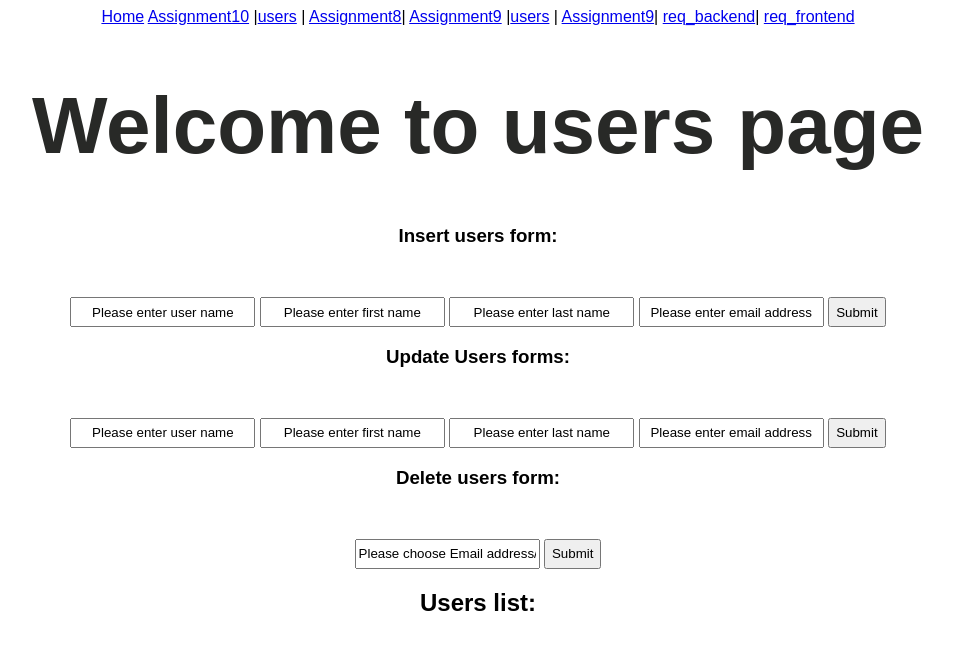
After one commit to OmricGit/Arsenis_part, a Flask app: page /insert in a window 1280 px wide. The commit adds this page. Shown: the top 650 px of the page, without its empty margins (162-1115 px from the left). Run offline with Flask 2, Linux system fonts and the light colour scheme.

Commit message:
Exercise 10

```diff
--- /dev/null
+++ b/Assignment10/static/css/Assignment10.css
@@ -0,0 +1,275 @@
+@keyframes mobile {
+    from {background-color:var(--likeBeige) ;}
+    to {background-color: var(--tchelet);}
+    }
+
+* {
+    box-sizing: border-box;
+    font-family: sans-serif;
+    text-align: center;
+
+  }
+
+  body {
+
+   font-family: sans-serif;
+   place-items:center ;
+  }
+  button{
+    height: 100%;
+    font-size: 20px;
+    background-color: rgb(255, 255, 255);
+    animation-name: blink ;
+    animation-duration: 5s;
+    animation-iteration-count: 3;
+}
+  :root {
+    --blues: #4729ee82;
+    --blackish: #1b1b18;
+    --greyblack: #282927;
+    --oceangreen: #0ddb97;
+    --tchelet: #0db8d6;
+    --likeBeige: #f8f8da;
+    --eggplant: #cf08ae ;
+}
+
+
+ h1{
+     text-align: center;
+     font-size: 80px;
+     color: var(--greyblack);
+     font-weight: bold;
+  }
+
+
+
+  /* Style the header */
+  .header {
+    grid-area: header;
+    background-color:rgba(110, 135, 139, 0.2);
+    padding: 10px;
+    text-align: center;
+    font-size: 35px;
+    border: solid 2px;
+    font-style:oblique;
+    font-weight: bold;
+
+
+  }
+
+  /* The grid container */
+  .grid-container {
+    display: grid;
+    grid-template-areas:
+      'header header header header header header '
+      'Education Education Army Army Employment Employment'
+      'Skills Skills Languages Languages Volunteering Volunteering'
+      'contact contact contact contact contact contact';
+
+  }
+
+  .Education,
+  .Army,
+  .Employment,
+  .Volunteering,
+  .Skills,
+  .Languages,
+  .Volunteering {
+    padding: 10px;
+    height: 100px;
+    width: 415px;
+    text-align: center;
+    border: solid 2px;
+    font-family: sans-serif;
+    font-size: 20px;
+    background-color:rgba(255, 255,255, 0.2);
+    font-weight: bold;
+  }
+
+
+  img.grid-container {
+    height: 50px;
+    width: 50px;
+  }
+
+    /* define the style of the top left column */
+  .Education {
+    grid-area: Education;
+    place-items:center ;
+
+  }
+
+    /* define the style of the top middle column and so on */
+    .Army {
+    grid-area: Army;
+
+  }
+
+  .Employment {
+    grid-area: Employment;
+
+  }
+
+  .Skills{
+    grid-area: Skills;
+
+  }
+
+  .Languages{
+    grid-area: Languages;
+
+  }
+
+  .Volunteering{
+    grid-area: Volunteering;
+
+  }
+  #linkedin {
+      text-align: center;
+      align-items: center;
+      height: 20vh;
+      width: 25vh;
+
+  }
+
+
+  /* Define the style of the footer */
+  .Contact {
+    grid-area: contact;
+    background-color:var(--likeBeige);
+    padding: 10px;
+    text-align: center;
+    background-size: cover;
+    background-position:center;
+    font-family: sans-serif;
+    border: solid 2px;
+  }
+
+form{
+  margin-top: 50px;
+  transition: all 4s ease-in-out;
+}
+.form-style{
+  width: 500px;
+  background: transparent;
+  border: none;
+  outline: none;
+  border-bottom: 1px solid var(--blackish);
+  color: var(--blackish);
+  font-size: 18px;
+  margin-bottom: 16px;
+}
+
+input{
+  height: 30px;
+}
+
+form .submit {
+  margin-bottom: 20px;
+  background-color: rgba(255, 255,255, 0.2);
+  font-size: 20px;
+  border-radius: 20px;
+  letter-spacing: 2px;
+  height: 50px;
+  border: solid ;
+}
+
+form .submit:hover{
+  background-color: var(--oceangreen);
+  cursor: pointer;
+  color:black;
+}
+
+::placeholder {
+  color:black;
+  font-family: sans-serif;
+}
+
+.line {
+  position: relative;
+  top: 8%;
+  width: 16em;
+  margin: 0 auto;
+  border-right: 2px solid var(--blackish);
+  font-size: 200%;
+  text-align: center;
+  white-space: normal;
+  overflow: hidden;
+  transform: translateY(-50%);
+  font-family: sans-serif;
+  color:black;
+}
+
+.anim-typewriter {
+  animation: typewriter 4s steps(40) 4s 5 normal both,
+  blinkTextCursor 500ms steps(10)  infinite normal;
+  animation-direction: alternate;
+
+}
+
+@keyframes typewriter {
+  from {
+        width: 0;
+  }
+  to {
+        width: 7em;
+  }}
+
+@keyframes blinkTextCursor {
+  from {
+        border-right-color: rgba(10, 0, 0, 0.75);
+  }
+  to {
+        border-right-color: transparent;
+  }
+}
+
+
+  /* Responsive layout - makes the three columns stack on top of each other instead of next to each other */
+  @media (max-width: 700px) {
+    .grid-container  {
+      grid-template-areas:
+      'header header header header header header '
+      'Education Education Education Army Army Army'
+      'Employment Employment Employment Skills Skills Skills'
+      ' Languages Languages Languages Volunteering Volunteering Volunteering'
+      'contact contact contact contact contact contact';
+    }
+  }
+
+  @media (max-width: 600px) {
+    .grid-container  {
+      grid-template-areas:
+      'header  '
+      'Education '
+      'Army '
+      'Employment'
+      'Skills'
+      'Languages'
+      'Volunteering'
+      'contact';
+    }
+  }
+  @keyframes blink {
+    0% {background-color:rgb(243, 239, 215); border-radius: 0%;}
+    25% {background-color:var(--oceangreen); border-radius: 50%;}
+    50% {background-color: var(--blues);border-radius: 75%;}
+    75% {background-color: var(--tchelet);border-radius: 100%;}
+   100% {background-color: var(--eggplant);border-radius: 50%;}
+}
+
+  @media only screen and (max-width: 700px)
+  {
+     body {
+         font-family: Arial, Helvetica, sans-serif;
+         font-size: 10px;
+        background-color: var(--eggplant);
+        font-family: sans-serif;
+       }
+       .header{
+        animation-name: example2;
+        animation-duration: 4s;
+          width: 100%;
+          background: var(--oceangreen); }
+
+  }
--- /dev/null
+++ b/Assignment10/templates/Assignment10.html
@@ -0,0 +1,57 @@
+<!DOCTYPE html>
+<html lang="en">
+<head>
+    <meta charset="UTF-8">
+    <title>Assignment10</title>
+    <link rel="stylesheet" href="{{ url_for('static', filename='Assignment10/static/css/Assignment10.css') }}">
+
+
+
+</head>
+<body>
+    {% include 'header.html' %}
+
+    <h1> Welcome to users page</h1>
+
+    <h1 style="align-items: center">{{ messages }}</h1>
+
+    <h3>Insert users form:</h3>
+    <form name="insert" method="POST" action="/insert">
+        <input name="username" type="text" placeholder="Please enter user name">
+        <input name="firstname" type="text" placeholder="Please enter first name">
+        <input name="lastname" type="text" placeholder="Please enter last name">
+        <input name="email" type="email" placeholder="Please enter email address">
+        <input type="submit" placeholder="Insert">
+    </form>
+
+    <h3>Update Users forms:</h3>
+    <form name="update" method="POST" action="/update">
+        <input name="username" type="text" placeholder="Please enter user name">
+        <input name="firstname" type="text" placeholder="Please enter first name">
+        <input name="lastname" type="text" placeholder="Please enter last name">
+        <input name="email" type="email" placeholder="Please enter email address">
+        <input type="submit" placeholder="Update">
+    </form>
+
+    <h3>Delete users form:</h3>
+    <form name="delete" method="POST" action="/delete">
+        <input name="email" type="text" placeholder="Please choose Email address/user to delete">
+        <input type="submit" placeholder="Delete">
+    </form>
+
+
+    <h2>Users list:</h2>
+    <ol>
+        {% for user in users %}
+            <li>
+                <b>User Name:</b>{{ user.username }} <br>
+                <b>First Name:</b> {{ user.firstname }} <br>
+                <b>Last Name:</b> {{ user.lastname }} <br>
+                <b>Email:</b> {{ user.Email }}
+            </li>
+            <br>
+        {% endfor %}
+    </ol>
+
+</body>
+</html>
--- a/exercise 9/app.py
+++ b/exercise 9/app.py
@@ -1,12 +1,24 @@
-from flask import Flask, redirect, url_for
-from flask import render_template
-from flask import session
-from flask import request
+#import asyncio
+
+from flask import Flask, render_template, session, request, redirect, Blueprint
+import mysql
+import mysql.connector
 # from interact_with_Db import interact_db
 
 app = Flask(__name__)
-app.secret_key = '1234'
+app.secret_key = '123'
 
+from Assignment10.Assignment10 import Assignment10
+app.register_blueprint(Assignment10)
+
+
+Assignment10 = Blueprint(
+    'Assignment10',
+    __name__,
+    static_folder='static',
+    static_url_path='/Assignment10',
+    template_folder='templates'
+)
 
 users = {"user1": {"First Name": "Omri","Last Name": "Canaan", "Email": "Omricanaan1@gmail.com", "Username": "Omric"},
          "user2": {"First Name": "Avi", "Last Name": "Nimni", "Email": "leolam8@gmail.com" , "Username": "Macabi"},
@@ -105,6 +117,101 @@ def Assignment_func():
                            degrees=['BSc', 'MSc', 'Phd'],
                            hobbies=('Programming', 'football', 'sql','hiking'),
                            FootballTeams =FootballTeams )
+@app.route('/req_frontend')
+def front_func():
+    return render_template('req_frontend')
+
+# def main_2():
+#     asyncio.run(async_gather())
 
 if __name__ == '__main__':
     app.run(debug=True)
+
+    Assignment10 = Blueprint(
+        'Assignment10',
+        __name__,
+        static_folder='static',
+        static_url_path='../Assignment10',
+        template_folder='templates'
+    )
+
+
+    def interact_db(query, query_type: str):
+        return_value = False
+        connection = mysql.connector.connect(host='localhost',
+                                             user='root',
+                                             password='root',
+                                             database='myflaskproject')
+        cursor = connection.cursor(named_tuple=True)
+        cursor.execute(query)
+
+        if query_type == 'commit':
+            connection.commit()
+            return_value = True
+        if query_type == 'fetch':
+            query_result = cursor.fetchall()
+            return_value = query_result
+
+        connection.close()
+        cursor.close()
+        return return_value
+
+
+    @Assignment10.route('/Assignment10')
+    def users():
+        usersTable = interact_db(query="select * from myflaskproject.users", query_type='fetch')
+        if session.get('messages'):
+            x = session['messages']
+            session.pop('messages')
+            return render_template('Assignment10.html', users=usersTable, messages=x)
+        else:
+            return render_template('Assignment10.html', users=usersTable)
+
+
+    @Assignment10.route('/insert', methods=['GET', 'POST'])
+    def insert():
+        if request.method == 'POST':
+            username = request.form['username']
+            firstname = request.form['firstname']
+            lastname = request.form['lastname']
+            Email = request.form['Email']
+            check_Email = "SELECT Email FROM myflaskproject.users WHERE Email='%s';" % Email
+            answer = interact_db(query=check_Email, query_type='fetch')
+            if len(answer) == 0:
+                interact_db(query="insert into myflaskproject.users(username, firstname ,lastname, Email)\
+                                         value ('%s', '%s', '%s','%s');" % (username, firstname, lastname, Email),
+                            query_type='commit')
+                session['messages'] = 'User has been added successfully'
+                return redirect('/Assignment10')
+            else:
+                session['messages'] = 'Email address already exists, please enter new one'
+                return redirect('/Assignment10')
+        return render_template('Assignment10.html', req_method=request.method)
+
+
+    @Assignment10.route('/update', methods=['GET', 'POST'])
+    def update():
+        user = request.form['username']
+        FN = request.form['firstname']
+        LN = request.form['lastname']
+        E = request.form['Email']
+        interact_db(
+            query=" UPDATE myflaskproject.users SET username='%s',firstname='%s' ,lastname='%s' WHERE Email='%s';" % \
+                  (user, FN, LN, E), query_type='commit')
+        session['messages'] = 'User has been added successfully'
+        return redirect('/Assignment10')
+
+
+    @Assignment10.route('/delete', methods=['POST'])
+    def deleteUsers():
+        userEmail = request.form['Email']
+        check = "SELECT username FROM myflaskproject.users WHERE Email='%s';" % userEmail
+        answer = interact_db(query=check, query_type='fetch')
+        if len(answer) > 0:
+            query = "delete from myflaskproject.users where Email='%s';" % userEmail
+            interact_db(query=query, query_type='commit')
+            session['messages'] = 'User has been deleted from DataBase'
+            return redirect('/Assignment10')
+        else:
+            session['messages'] = 'Email address doesnt exists in DataBase'
+            return redirect('/Assignment10')
--- a/exercise 9/interact_with_Db.py
+++ b/exercise 9/interact_with_Db.py
@@ -17,8 +17,8 @@ def interact_db(query, query_type: str):
 
     if query_type == 'fetch':
         query_result = cursor.fetchall()
-        reeturn_value = query_result
+        return_value = query_result
 
     connection.close()
     cursor.close()
-    return reeturn_value
+    return return_value
--- a/exercise 9/templates/header.html
+++ b/exercise 9/templates/header.html
@@ -1,9 +1,11 @@
 
 <header>
-    <a href="/">Home</a> | <a href="/about">About</a> | <a href="/catalog">Catalog</a> |<a href="/users">users</a> | <a href="/Assignment8">Assignment8</a>| <a href='/Assignment9'>Assignment9</a>
+    <a href="/">Home</a>  <a href="/Assignment10">Assignment10</a> |<a href="/users">users</a> | <a href="/Assignment8">Assignment8</a>| <a href='/Assignment9'>Assignment9</a>
+
+    |<a href="/users">users</a> | <a href='/Assignment9'>Assignment9</a>| <a href="/req_backend">req_backend</a>| <a href="/req_frontend">req_frontend</a>
 
     {% if session['username'] %}
-        <a href="/logout">Also_logout</a> | Hello dear {{ session.username }} {#add logout to header menu#}
+        <a href="/logout">Also_logout</a> | Hello dear {{ session.username }} {#    add logout to header menu#}
         <form name="logout" action="logout" >
             <input type="submit" value="Logout"> {#logout button#}
         </form>
```
Also changed, not shown: Assignment10/Assignment10.py (added, +96 -0 lines), app.py (deleted, +0 -35 lines), exercise 9/static/fetch_example.js (added, +16 -0 lines), exercise 9/templates/req_backend.html (added, +17 -0 lines), exercise 9/templates/req_frontend.html (added, +19 -0 lines), 1 other file.
